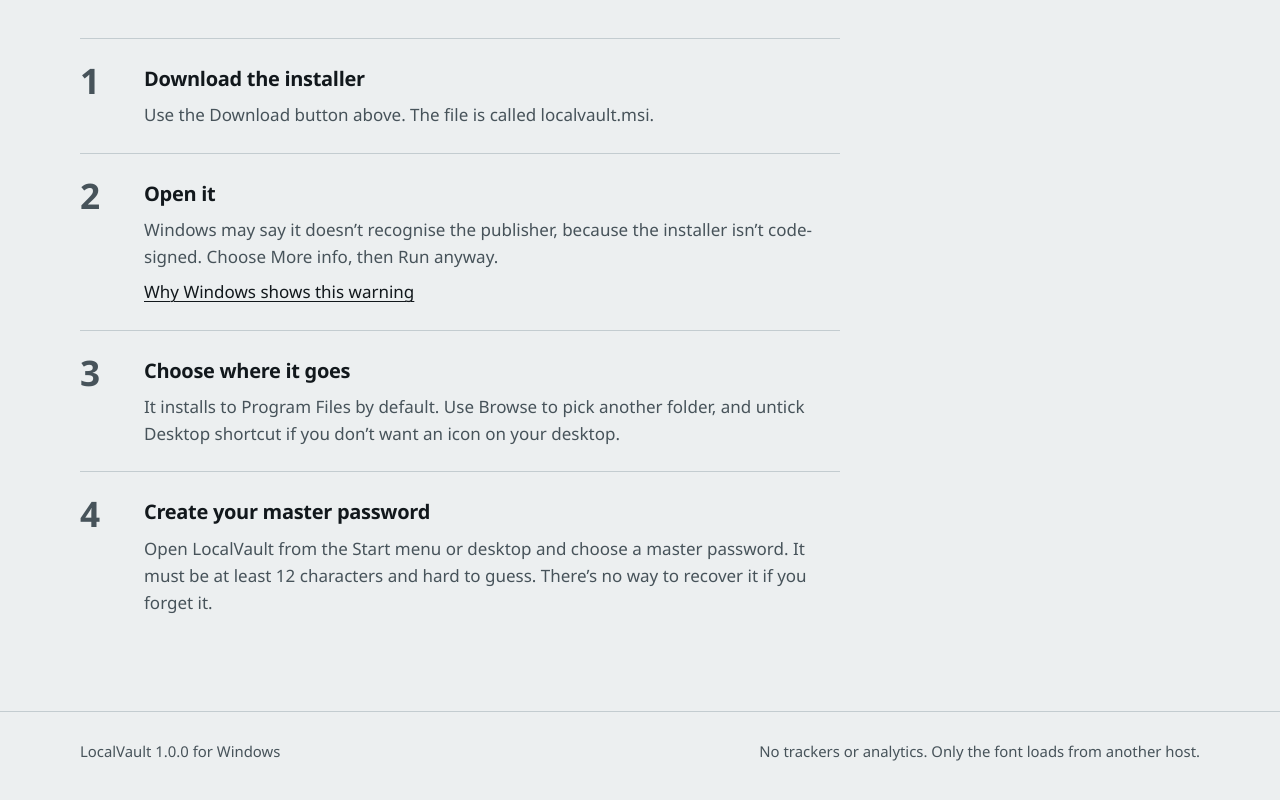
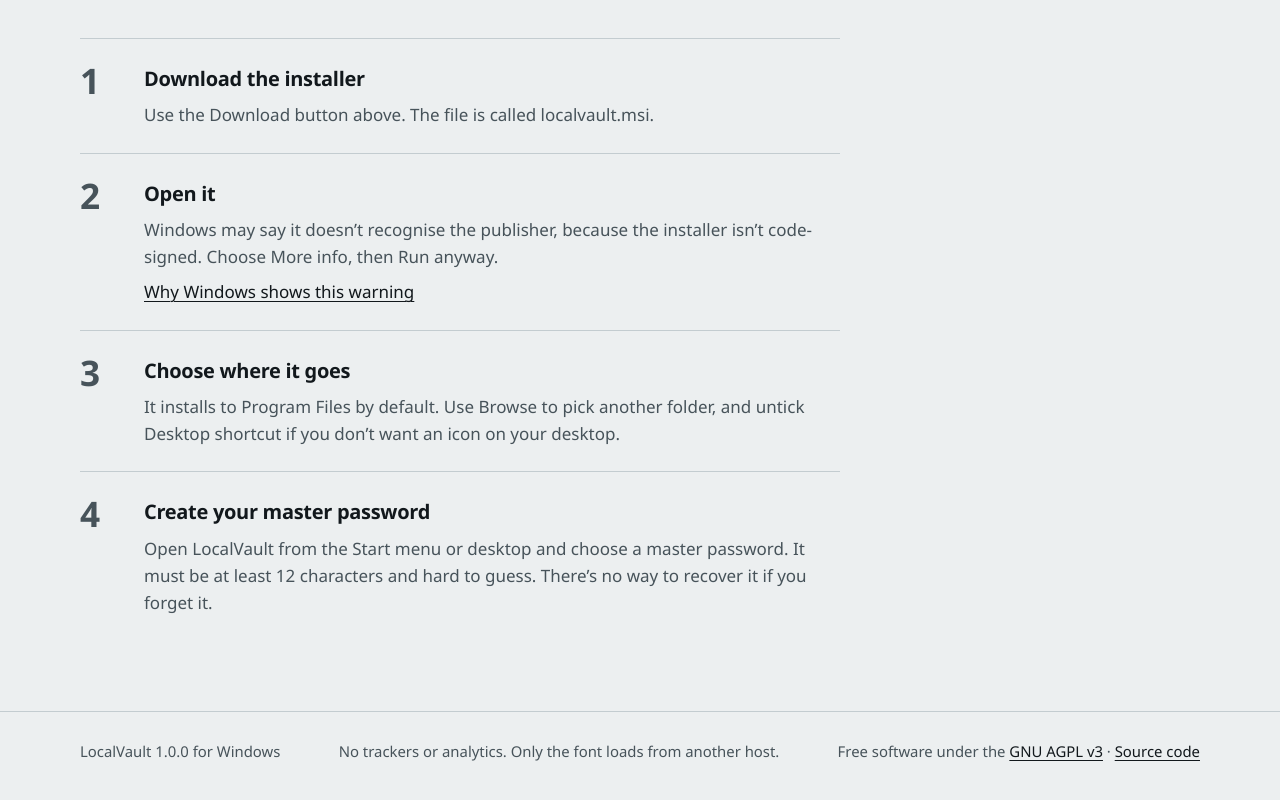
Before and after one commit to DeathCipher/Local-Vault, a plain HTML site: page index.html in a window 1280 px wide. Shown: the part 1787-2587 px from the top of the page. Drawn offline with Linux system fonts and the light colour scheme; no server answers; a web font is replaced by a local one.

Commit message:
Updated MSI and html

```diff
--- a/index.html
+++ b/index.html
@@ -148,6 +148,7 @@
   <div class="wrap">
     <span>LocalVault <span data-release="version">1.0.0</span> for Windows</span>
     <span>No trackers or analytics. Only the font loads from another host.</span>
+<span>Free software under the <a href="https://www.gnu.org/licenses/agpl-3.0.html" rel="noopener">GNU AGPL v3</a> &middot; <a href="https://github.com/deathcipher/Local-Vault" rel="noopener">Source code</a></span>
   </div>
 </footer>
 <script src="assets/javascript/theme.js"></script>
```
Also changed, not shown: pages/install.html (+1 -0 lines), pages/security.html (+1 -0 lines), 1 other file.
